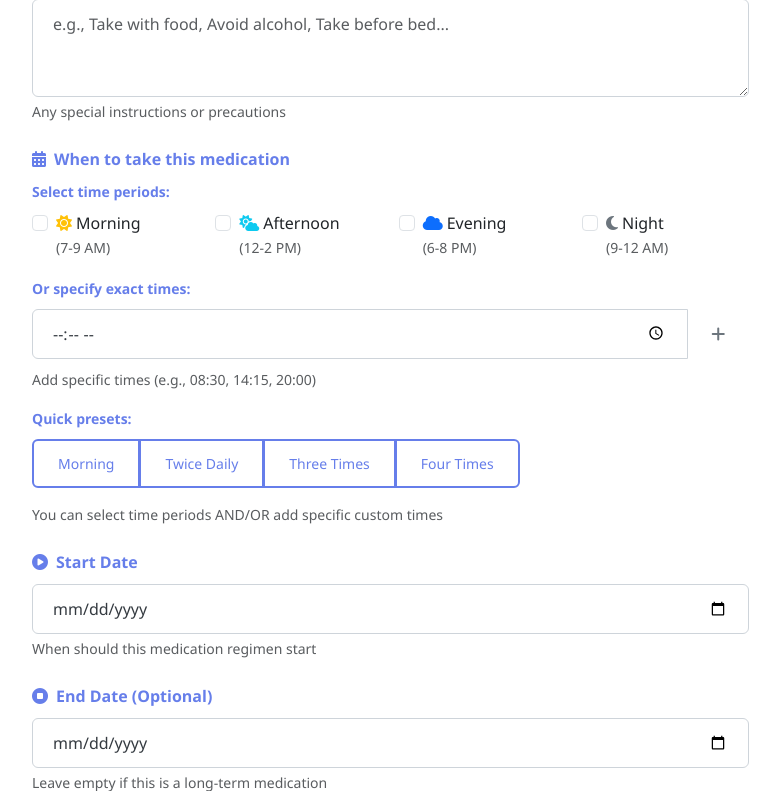
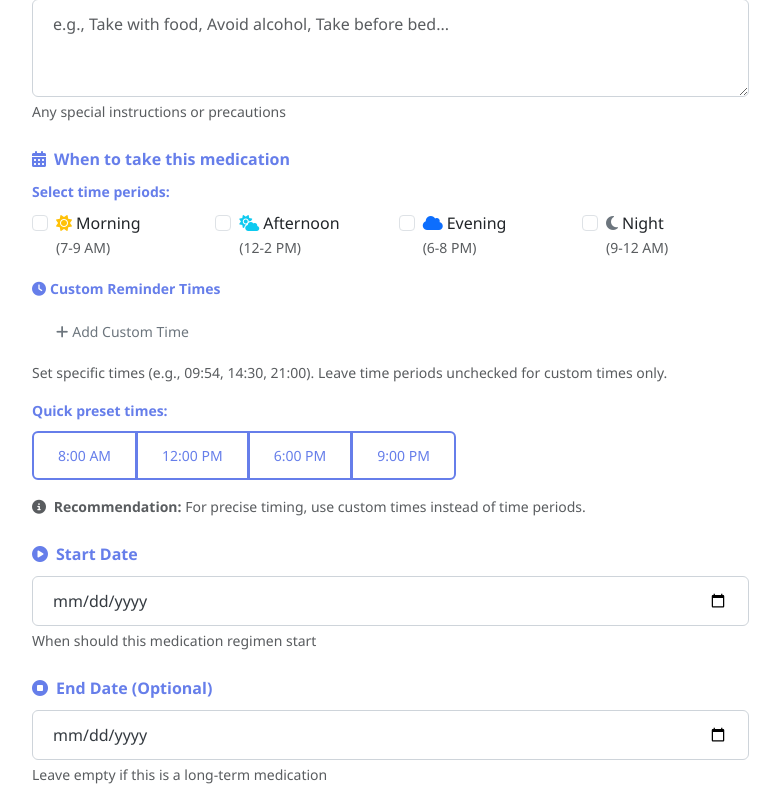
Before and after one commit to adithyakrish0/Medguardian, a Flask app: template app/templates/medication/edit.html in a window 1280 px wide. Shown: the part 873-1664 px from the top of the page, without its empty margins (40-820 px from the left). Run offline with Flask 3, Linux system fonts and the light colour scheme; the template is opened without the code that fills it, so the values that code supplies are empty.

Commit message:
Fix snooze button and custom time editing issues
- Fixed snooze button functionality in medication reminder modal
- Removed conflicting snoozeAlarm function references
- Made custom time fields editable in medication edit page
- Removed readonly attribute from existing custom time inputs
- Users can now edit existing custom times and add new ones

```diff
--- a/app/templates/medication/edit.html
+++ b/app/templates/medication/edit.html
@@ -184,30 +184,33 @@
 
                             <!-- Custom Times -->
                             <div class="mb-3">
-                                <label class="form-label small">Or specify exact times:</label>
-                                <div id="custom-times-container">
-                                    <div class="input-group mb-2">
-                                        <input type="time" class="form-control" name="custom_time[]" placeholder="HH:MM">
-                                        <button type="button" class="btn btn-outline-secondary" onclick="addCustomTime()">
-                                            <i class="fas fa-plus"></i>
-                                        </button>
-                                    </div>
+                                <label class="form-label small">
+                                    <i class="fas fa-clock me-1"></i>Custom Reminder Times
+                                </label>
+                                <div id="custom-times-container" data-existing-times="{{ medication.custom_times or '' }}">
+                                    <!-- Pre-populated custom times will be loaded here -->
                                 </div>
-                                <small class="text-muted">Add specific times (e.g., 08:30, 14:15, 20:00)</small>
+                                <button type="button" class="btn btn-outline-secondary btn-sm" onclick="addCustomTime()">
+                                    <i class="fas fa-plus me-1"></i>Add Custom Time
+                                </button>
+                                <small class="text-muted mt-2 d-block">Set specific times (e.g., 09:54, 14:30, 21:00). Leave time periods unchecked for custom times only.</small>
                             </div>
 
                             <!-- Quick Time Presets -->
                             <div class="mb-3">
-                                <label class="form-label small">Quick presets:</label>
+                                <label class="form-label small">Quick preset times:</label>
                                 <div class="btn-group btn-group-sm" role="group">
-                                    <button type="button" class="btn btn-outline-primary preset-time" data-times='["08:00"]'>Morning</button>
-                                    <button type="button" class="btn btn-outline-primary preset-time" data-times='["12:00", "18:00"]'>Twice Daily</button>
-                                    <button type="button" class="btn btn-outline-primary preset-time" data-times='["08:00", "12:00", "18:00"]'>Three Times</button>
-                                    <button type="button" class="btn btn-outline-primary preset-time" data-times='["08:00", "12:00", "16:00", "20:00"]'>Four Times</button>
+                                    <button type="button" class="btn btn-outline-primary preset-time" data-times='["08:00"]'>8:00 AM</button>
+                                    <button type="button" class="btn btn-outline-primary preset-time" data-times='["12:00"]'>12:00 PM</button>
+                                    <button type="button" class="btn btn-outline-primary preset-time" data-times='["18:00"]'>6:00 PM</button>
+                                    <button type="button" class="btn btn-outline-primary preset-time" data-times='["21:00"]'>9:00 PM</button>
                                 </div>
                             </div>
 
-                            <div class="form-text mt-2">You can select time periods AND/OR add specific custom times</div>
+                            <div class="form-text mt-2">
+                                <i class="fas fa-info-circle me-1"></i>
+                                <strong>Recommendation:</strong> For precise timing, use custom times instead of time periods.
+                            </div>
                         </div>
 
                         <!-- Start Date -->
@@ -411,8 +414,38 @@ function removeCustomTime(button) {
     button.parentElement.remove();
 }
 
-// Quick preset functionality
+// Load existing custom times when page loads
 document.addEventListener('DOMContentLoaded', function() {
+    // Load existing custom times from data attribute
+    const container = document.getElementById('custom-times-container');
+    const existingTimesData = container.getAttribute('data-existing-times');
+
+    let existingCustomTimes = [];
+    if (existingTimesData) {
+        try {
+            existingCustomTimes = JSON.parse(existingTimesData);
+        } catch (e) {
+            console.error('Error parsing custom times:', e);
+            existingCustomTimes = [];
+        }
+    }
+
+    if (existingCustomTimes && existingCustomTimes.length > 0) {
+        container.innerHTML = ''; // Clear any existing inputs
+
+        existingCustomTimes.forEach(time => {
+            const timeInput = document.createElement('div');
+            timeInput.className = 'input-group mb-2';
+            timeInput.innerHTML = `
+                <input type="time" class="form-control" name="custom_time[]" value="${time}">
+                <button type="button" class="btn btn-outline-danger" onclick="removeCustomTime(this)">
+                    <i class="fas fa-trash"></i>
+                </button>
+            `;
+            container.appendChild(timeInput);
+        });
+    }
+
     // Frequency preset functionality
     const frequencyButtons = document.querySelectorAll('.preset-frequency');
     frequencyButtons.forEach(button => {
```
